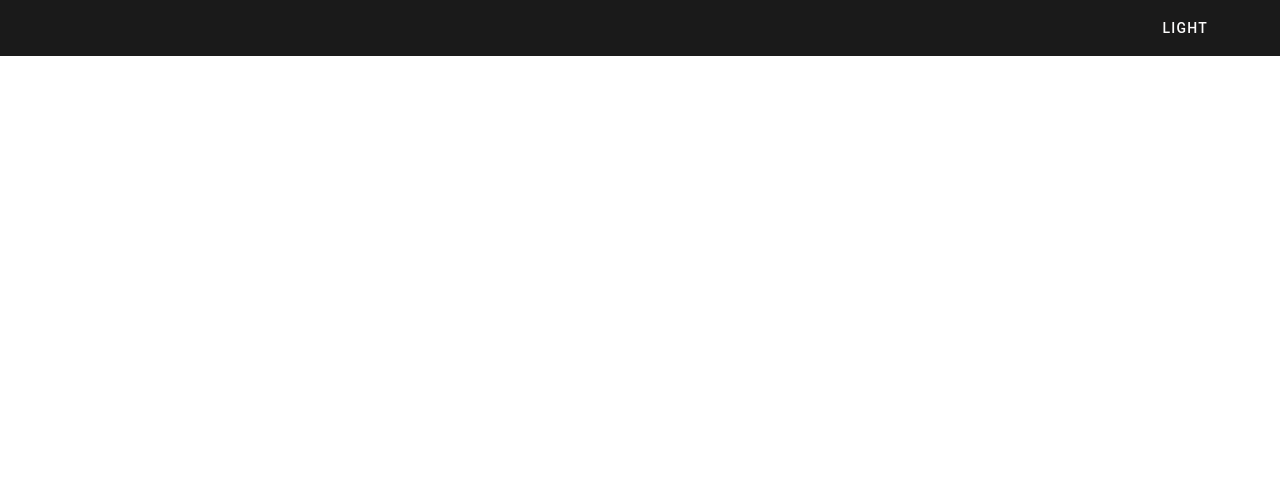
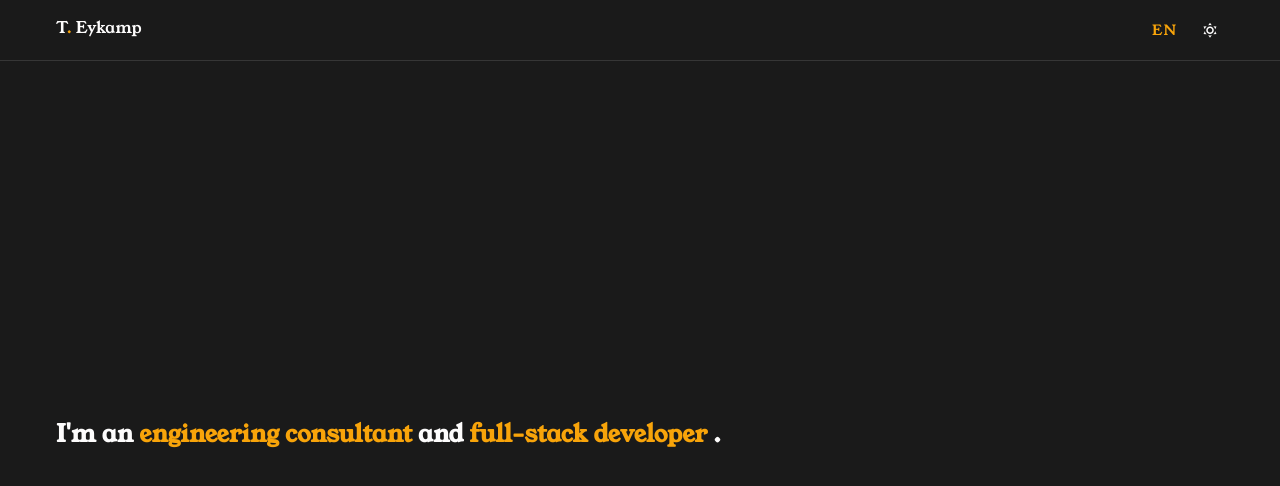
Before and after one commit to teykamp/homepage, a Vue app: page / in a window 1280 px wide. Shown: the top 486 px of the page. Built offline with nearby package versions, Linux system fonts and the light colour scheme.

Commit message:
add main page title

```diff
--- a/src/App.vue
+++ b/src/App.vue
@@ -5,17 +5,34 @@
         `${store.darkMode ? store.darkColor.background : store.lightColor.background}`,
       'color':
         `${store.darkMode ? store.darkColor.text : store.lightColor.text}`,
+      'position': 'fixed',
+      'top': 0,
+      'width': '100%'
     }">
       <v-container class="d-flex">
+        <p>T<span :style="{
+          'color': store.darkColor.gold
+        }">.</span> Eykamp</p>
         <v-spacer></v-spacer>
         <v-btn
           @click="store.toggleDarkMode()"
           variant="text"
-          density="compact"
-        >{{ store.darkMode ? 'Light' : 'Dark' }}</v-btn>
+          density="comfortable"
+          :style="{
+            'color': store.darkColor.gold
+          }"
+        >{{ store.darkMode ? 'EN' : 'DE' }}</v-btn>
+        <!-- fix colors above, make black in light mode? -->
+        <v-btn
+          @click="store.toggleDarkMode()"
+          :icon="store.darkMode ? 'mdi-weather-sunny' : 'mdi-weather-night'"
+          variant="text"
+          size="small"
+          density="comfortable"
+        ></v-btn>
       </v-container>
+      <v-divider />
     </v-sheet>
-    <!-- <v-divider /> -->
     <MainContent />
   </div>
 </template>
@@ -26,3 +43,21 @@ import MainContent from './components/MainContent.vue';
 
 const store = useDarkModeStore();
 </script>
+
+<style>
+@import url('https://fonts.googleapis.com/css2?family=Playfair+Display&family=Young+Serif&display=swap');
+body {
+  font-family: 'Playfair Display', serif;
+  font-family: 'Young Serif', serif;
+}
+
+::-webkit-scrollbar {
+    width: 0px;
+    background: transparent;
+}
+
+html {
+  scrollbar-width: none;
+  -ms-overflow-style: none;
+}
+</style>
--- a/src/components/MainContent.vue
+++ b/src/components/MainContent.vue
@@ -1,16 +1,52 @@
 <template>
-
+  <v-sheet
+    :style="{
+      ...colors,
+      'height': '100vh',
+    }">
+      <v-sheet :style="{
+        ...colors,
+        'height': '50vh',
+      }"></v-sheet>
+    <v-container class="d-flex">
+      <h2>
+        {{ text.en.title[0] }}
+        <span>{{ text.en.title[1] }}</span>
+        {{ text.en.title[2] }}
+        <span>{{ text.en.title[3] }}</span>
+        {{ text.en.title[4] }}
+      </h2>
+    </v-container>
+  </v-sheet>
 </template>
 
 <script setup lang="ts">
-import { ref } from 'vue'
-import { useDarkModeStore } from '../stores/Store'
+import { computed } from 'vue'
+import { useDarkModeStore, useLanguageStore } from '../stores/Store'
+
+const darkMode = useDarkModeStore()
+const language = useLanguageStore()
+
+const colors = computed(() => {
+  return {
+      'background-color':
+      `${darkMode.darkMode ? darkMode.darkColor.background : darkMode.lightColor.background}`,
+      'color':
+      `${darkMode.darkMode ? darkMode.darkColor.text : darkMode.lightColor.text}`,
+    }
+})
+
+const text = computed(() => {
+  return language.content
+})
 </script>
 
 <style scoped>
-@import url('https://fonts.googleapis.com/css2?family=Playfair+Display&family=Young+Serif&display=swap');
-p {
-  font-family: 'Playfair Display', serif;
-  font-family: 'Young Serif', serif;
+span {
+  color: v-bind('darkMode.darkColor.gold');
+}
+
+span:hover {
+  text-decoration: underline;
 }
 </style>
--- a/src/stores/Store.ts
+++ b/src/stores/Store.ts
@@ -7,6 +7,7 @@ export const useDarkModeStore = defineStore('darkMode', {
             background:'#1a1a1a',
             text: '#fdfcfc',
             primary: '#323e49',
+            gold: '#f8a40a',
             accent: '84FFFF',
         },
         lightColor: {
@@ -22,3 +23,27 @@ export const useDarkModeStore = defineStore('darkMode', {
         }
     }
 })
+
+export const useLanguageStore = defineStore('language', {
+    state: () => ({
+        language: 'en',
+        content: {
+            en: {
+                title: [
+                    'I\'m an ',
+                    'engineering consultant ',
+                    'and ',
+                    'full-stack developer',
+                    '.']
+            },
+            de: {
+
+            },
+        },
+    }),
+    actions: {
+        changeLanguage(language: 'en' | 'de') {
+            this.language = language
+        }
+    }
+})
```
Also changed, not shown: src/components/HelloWorld.vue (deleted, +0 -38 lines).
